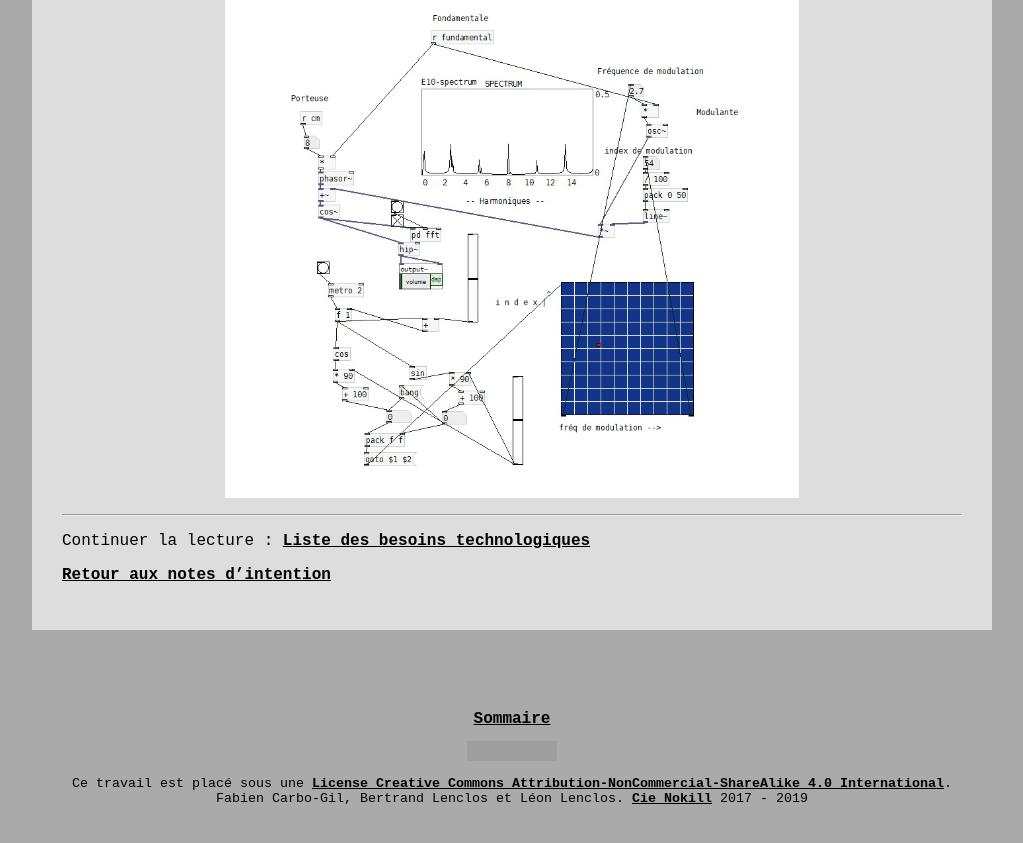
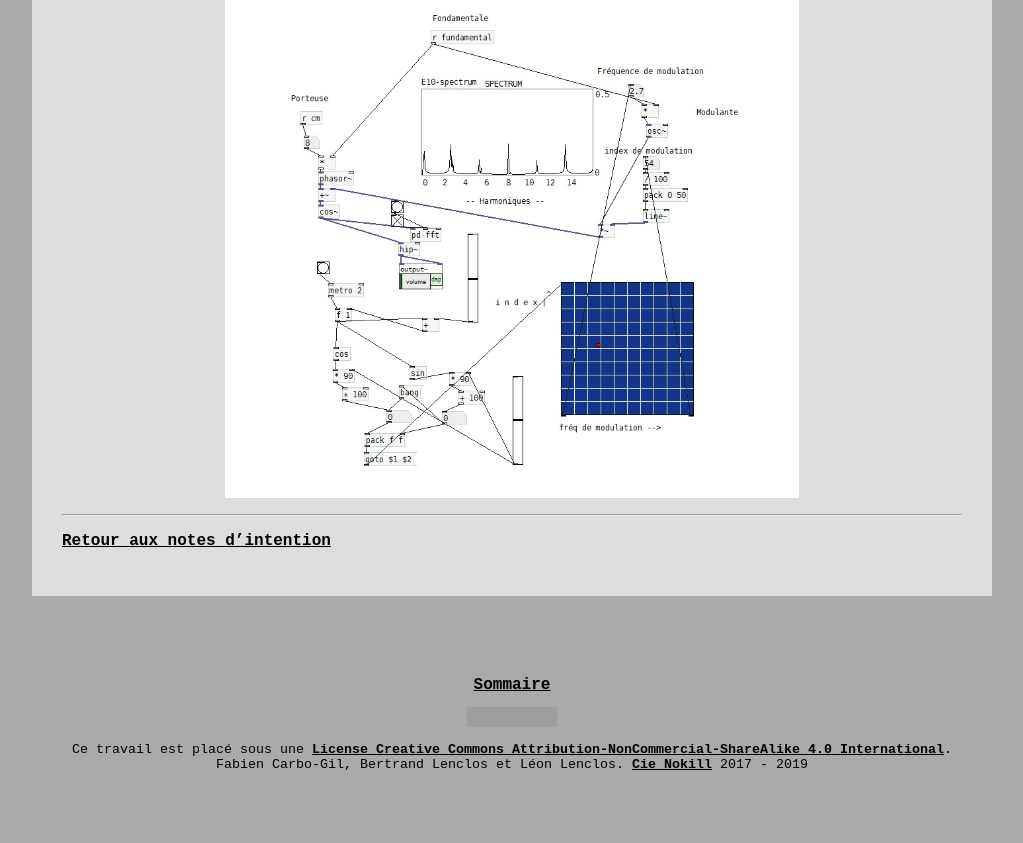
Before and after one commit to LeonLenclos/turing-test, a Jekyll site: the page built from contenu/intentions/les-outils.md, in a window 1280 px wide and 900 px high, scrolled down 3467 px. Shown: the top 843 px of the window, without its empty margins (128-1151 px from the left). Built offline with Jekyll 4.4.1, drawn with Linux system fonts in a browser that asks for light colours; nearby versions of some CDN libraries; our own code applies the rules of GitHub Pages for plain Markdown files; a script that is not in the unit is left out; the repository's description, which GitHub fills in, is left out; grey boxes are pictures that could not be loaded.

Commit message:
Update les-outils.md

```diff
--- a/contenu/intentions/les-outils.md
+++ b/contenu/intentions/les-outils.md
@@ -53,6 +53,4 @@ Mon synthétiseur modulaire est un objet physique composé de modules élémenta
 
 ---
 
-Continuer la lecture : [**Liste des besoins technologiques**](../organisation/besoins-technologiques.md)
-
 [Retour aux notes d'intention](.)
```
